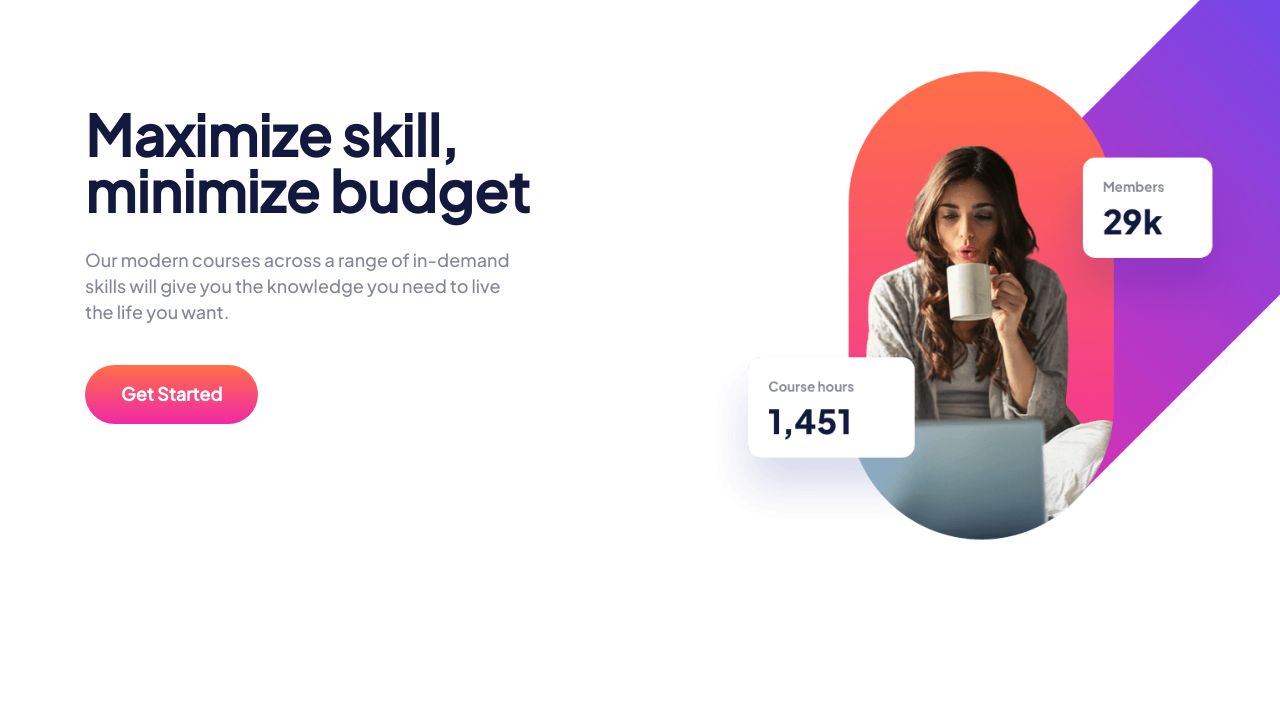
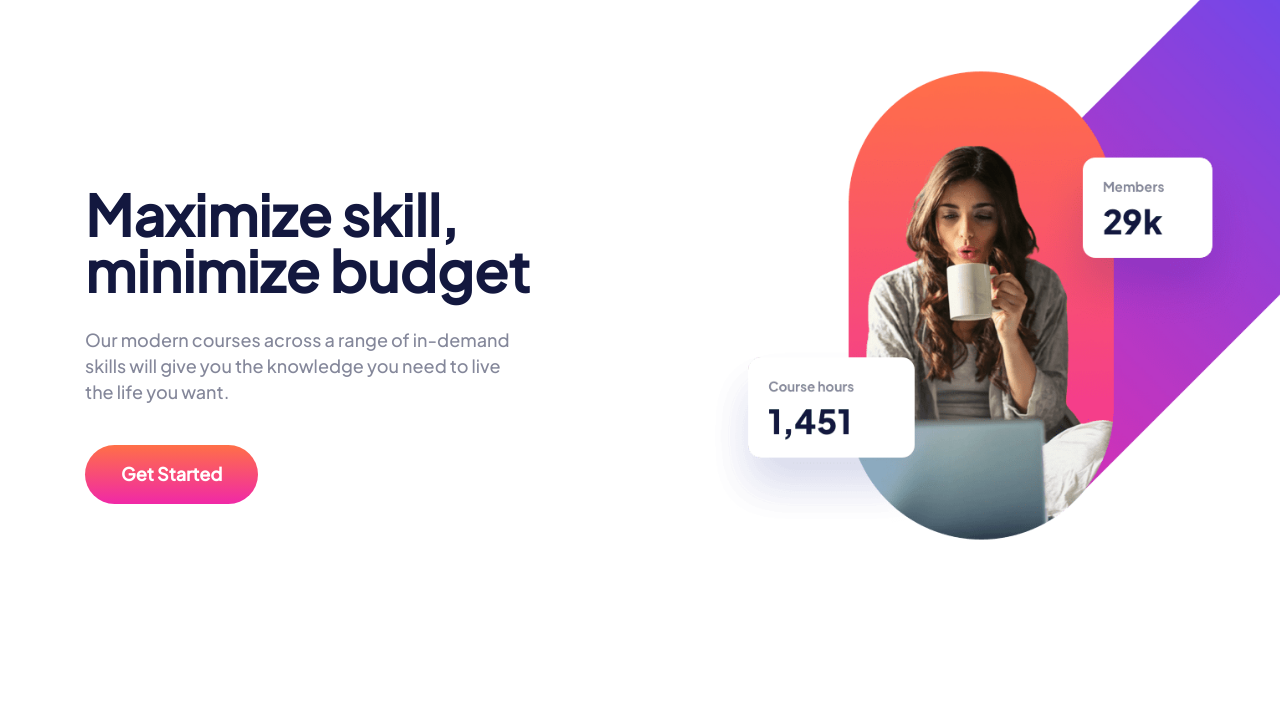
Before and after one commit to Laila-front-dev/Skilled-e-learning-landing-page, a website built with Vite: page index.html in a window 1280 px wide. Shown: the part 87-800 px from the top of the page. Built offline with nearby package versions, Linux system fonts and the light colour scheme.

Commit message:
modified css file

```diff
--- a/style.css
+++ b/style.css
@@ -116,7 +116,7 @@
     --size-200: 2.5rem;
     --size-300: 1.813rem;
     --size-400: 2rem;
-    --size-500: 5.313rem;
+    --size-500: 10.313rem;
     --size-700: 2.875rem;
     --size-800: 8.75rem;
 
@@ -466,9 +466,9 @@ a {
 }
 
 @media (min-width: 768px) {
-  .hero {
+  /* .hero {
     height: 49vh;
-  }
+  } */
   .hero-image {
     top: -27%;
     position: relative;
@@ -482,9 +482,9 @@ a {
 }
 
 @media (min-width: 992px) {
-  .hero {
+  /* .hero {
     height: 100vh;
-  }
+  } */
   .hero-image {
     top: -27%;
     position: relative;
```
